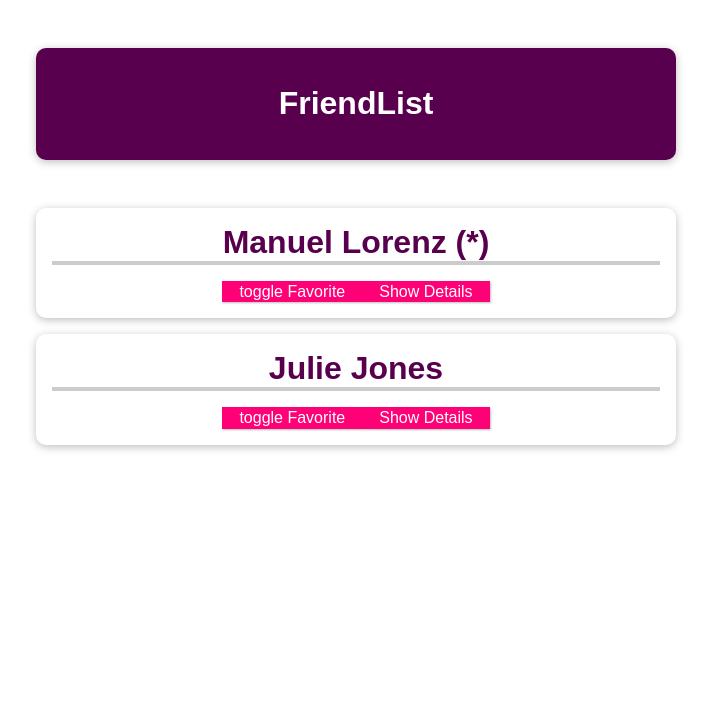
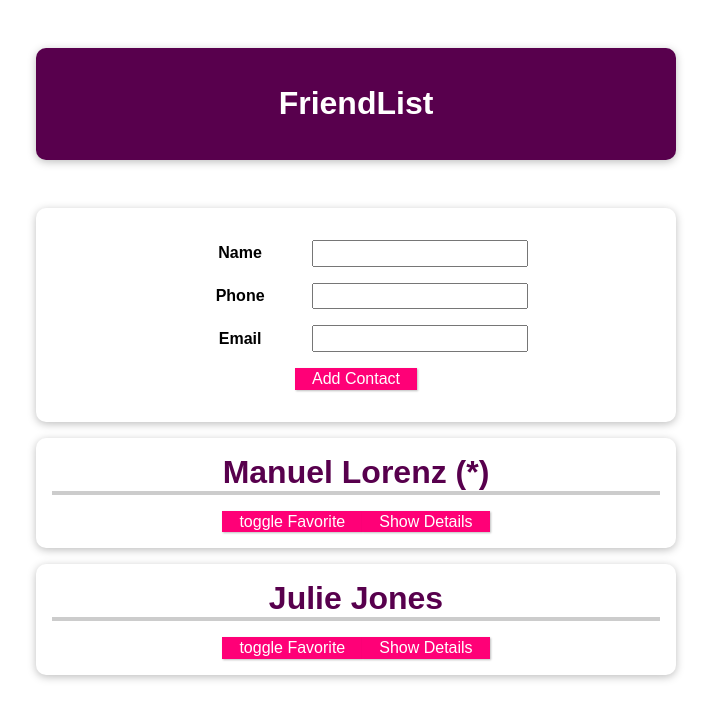
Before and after one commit to parkgeonwoong/vue-tutorial, a Vue app in the folder 5.component/: page / in a window 1280 px wide. Shown: the top 720 px of the page, without its empty margins (284-995 px from the left). Built offline with nearby package versions, Linux system fonts and the light colour scheme.

Commit message:
feat : 컴포넌트 추가 연결

```diff
--- a/5.component/src/App.vue
+++ b/5.component/src/App.vue
@@ -39,6 +39,7 @@ export default {
 <script setup>
 import { ref } from 'vue';
 import FriendContact from './components/FriendContact.vue';
+import NewFriend from './components/NewFriend.vue';
 
 const friends = ref([
   {
@@ -66,12 +67,23 @@ const toggleFavoriteStatus = (friendId) => {
   //   friends.value.forEach((friend) => console.table(friend))
   // );
 };
+
+const addFriend = (info) => {
+  const newFriend = {
+    id: new Date().toISOString(),
+    ...info
+  };
+  friends.value = [newFriend, ...friends.value];
+};
 </script>
 
 <template>
   <header>
     <h1>FriendList</h1>
   </header>
+
+  <NewFriend @addFriend="addFriend" />
+
   <section>
     <ul>
       <FriendContact
--- a/5.component/src/assets/main.css
+++ b/5.component/src/assets/main.css
@@ -28,7 +28,8 @@ header {
   list-style: none;
 }
 
-#app li {
+#app li,
+#app form {
   box-shadow: 0 2px 8px rgba(0, 0, 0, 0.26);
   margin: 1rem auto;
   border-radius: 10px;
--- a/5.component/src/components/FriendContact.vue
+++ b/5.component/src/components/FriendContact.vue
@@ -44,7 +44,16 @@ const props = defineProps({
     }
   }
 });
-const emits = defineEmits(['toggleFavorite']);
+const emits = defineEmits({
+  toggleFavorite: (id) => {
+    if (id) {
+      return true;
+    } else {
+      console.warn('Id is missing');
+      return false;
+    }
+  }
+});
 const detailAreaVisible = ref(false);
 
 const toggleDetailArea = () => {
--- /dev/null
+++ b/5.component/src/components/NewFriend.vue
@@ -0,0 +1,55 @@
+<script setup>
+import { ref, watch } from 'vue';
+
+const emits = defineEmits(['addFriend']);
+
+const newFriend = ref({ name: '', phone: '', email: '' });
+
+const handleSubmit = () => {
+  emits('addFriend', newFriend.value);
+};
+
+// watch(
+//   newFriend,
+//   (newValue) => {
+//     console.log(newValue);
+//   },
+//   { deep: true }
+// );
+</script>
+
+<template>
+  <form action="">
+    <div>
+      <label for="name">Name</label>
+      <input type="text" v-model="newFriend.name" />
+    </div>
+    <div>
+      <label for="phone">Phone</label>
+      <input type="tel" v-model="newFriend.phone" />
+    </div>
+    <div>
+      <label for="email">Email</label>
+      <input type="email" v-model="newFriend.email" />
+    </div>
+    <div>
+      <button @click.prevent="handleSubmit">Add Contact</button>
+    </div>
+  </form>
+</template>
+
+<style scoped>
+#app input {
+  font: inherit;
+  padding: 0.15rem;
+}
+#app label {
+  font-weight: bold;
+  margin-right: 1rem;
+  width: 7rem;
+  display: inline-block;
+}
+#app form div {
+  margin: 1rem 0;
+}
+</style>
```
